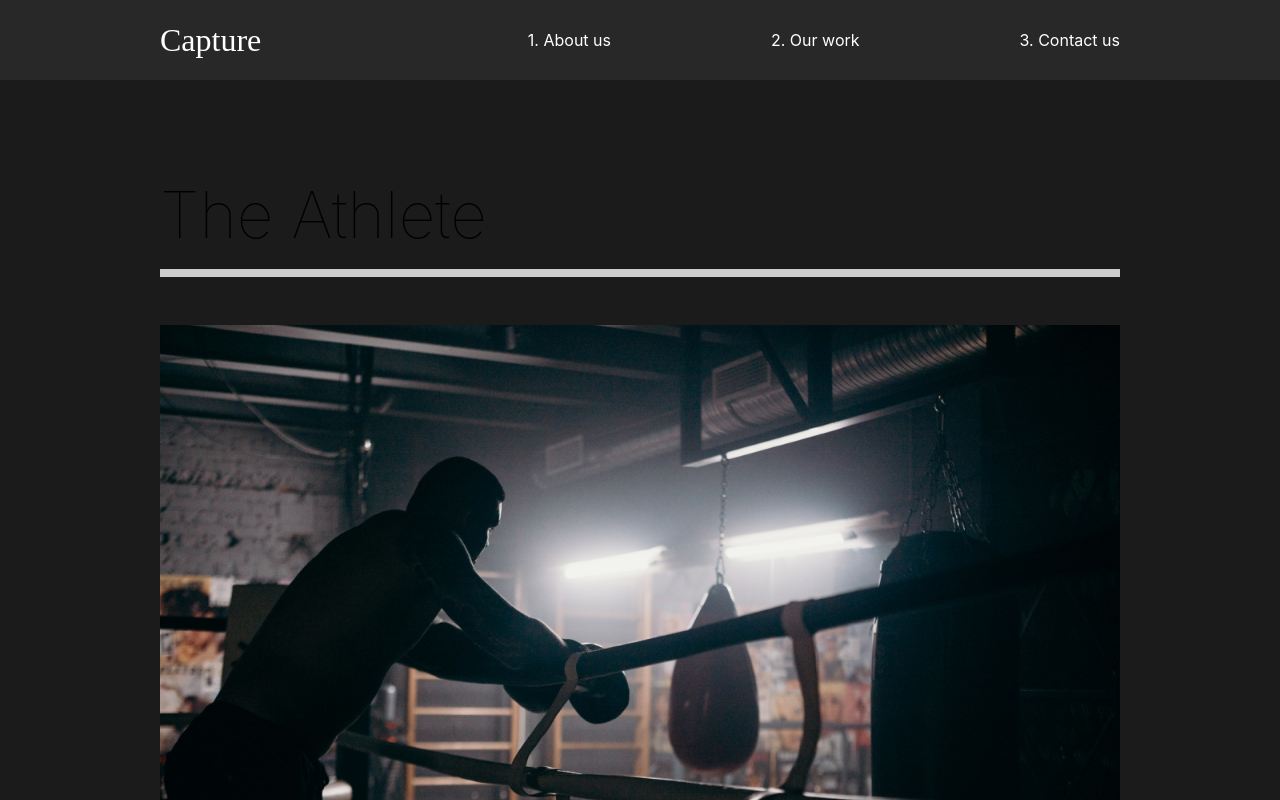
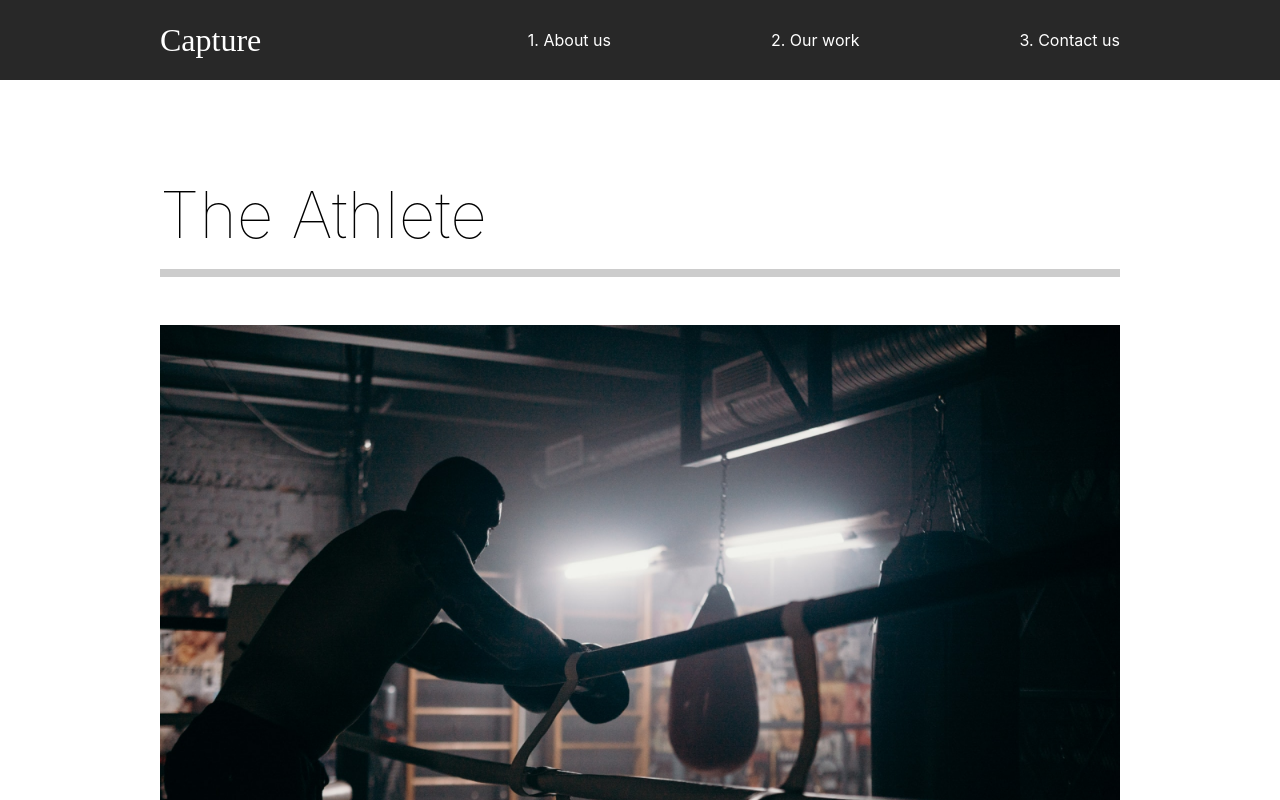
Before and after one commit to rigglet/deved-portfolio, a React (Create React App) app: page /work in a window 1280 px wide. Shown: the top 800 px of the page. Built offline with nearby package versions, Linux system fonts and the light colour scheme; the HTML template or start-up script is replaced by a standard one.

Commit message:
11. Page transitions

```diff
--- a/src/App.js
+++ b/src/App.js
@@ -9,14 +9,20 @@
 import Nav from "./components/Nav";
 
 //Router
-import { Switch, Route } from "react-router-dom";
+import { Switch, Route, useLocation } from "react-router-dom";
+
+//animation
+import { AnimatePresence } from "framer-motion";
 
 function App() {
+  const location = useLocation();
+  console.log(location.path);
   return (
     <div className="App">
       <GlobalStyle />
       <Nav />
-      <Switch>
+      <AnimatePresence exitBeforeEnter>
+        <Switch location={location} key={location.pathname}>
           <Route exact path="/">
             <AboutUs />
           </Route>
@@ -30,6 +36,7 @@
             <MovieDetail />
           </Route>
         </Switch>
+      </AnimatePresence>
     </div>
   );
 }
--- /dev/null
+++ b/src/animation.js
@@ -0,0 +1,20 @@
+export const pageAnimation = {
+  hidden: {
+    opacity: 0,
+    y: 300,
+  },
+  show: {
+    opacity: 1,
+    y: 0,
+    transition: {
+      duration: 1,
+    },
+  },
+  exit: {
+    opacity: 0,
+    y: 300,
+    transition: {
+      duration: 1,
+    },
+  },
+};
--- a/src/components/AboutSection.js
+++ b/src/components/AboutSection.js
@@ -1,24 +1,26 @@
 import home1 from "../img/home1.png";
 import { Layout, Description, Hide, Image } from "../styles/styles";
+//Framer motion
+import { motion } from "framer-motion";
 
 const AboutSection = () => {
   return (
     //<div className="about">
     <Layout>
       <Description>
-        <div className="title">
+        <motion.div>
           <Hide>
-            <h2>We work to make</h2>
+            <motion.h2>We work to make</motion.h2>
           </Hide>
           <Hide>
-            <h2>
+            <motion.h2>
               your <span>dreams</span> come
-            </h2>
+            </motion.h2>
           </Hide>
           <Hide>
-            <h2>true.</h2>
+            <motion.h2>true.</motion.h2>
           </Hide>
-        </div>
+        </motion.div>
         <p>
           Contact us for any photography or videography ideas that you have. We
           have professionals with amazing skills.
--- a/src/pages/AboutUs.js
+++ b/src/pages/AboutUs.js
@@ -2,14 +2,22 @@
 import AboutSection from "../components/AboutSection";
 import ServicesSection from "../components/ServicesSection";
 import FAQSection from "../components/FAQSection";
+//animations
+import { motion } from "framer-motion";
+import { pageAnimation } from "../animation";
 
 const AboutUs = () => {
   return (
-    <>
+    <motion.div
+      exit="exit"
+      variants={pageAnimation}
+      initial="hidden"
+      animate="show"
+    >
       <AboutSection />
       <ServicesSection />
       <FAQSection />
-    </>
+    </motion.div>
   );
 };
 
--- a/src/pages/ContactUs.js
+++ b/src/pages/ContactUs.js
@@ -1,8 +1,17 @@
+import { motion } from "framer-motion";
+import { pageAnimation } from "../animation";
+
 const ContactUs = () => {
   return (
-    <div>
+    <motion.div
+      exit="exit"
+      variants={pageAnimation}
+      initial="hidden"
+      animate="show"
+      style={{ background: "#fff" }}
+    >
       <h1>ContactUs</h1>
-    </div>
+    </motion.div>
   );
 };
 
--- a/src/pages/MovieDetail.js
+++ b/src/pages/MovieDetail.js
@@ -2,6 +2,8 @@
 import styled from "styled-components";
 import { useHistory } from "react-router-dom";
 import { MovieState } from "../movieState";
+import { motion } from "framer-motion";
+import { pageAnimation } from "../animation";
 
 const MovieDetail = () => {
   const history = useHistory();
@@ -17,7 +19,12 @@
   }, [movies, url]);
 
   return (
-    <>
+    <motion.div
+      exit="exit"
+      variants={pageAnimation}
+      initial="hidden"
+      animate="show"
+    >
       {movie && (
         <Details>
           <Headline>
@@ -34,11 +41,11 @@
             ))}
           </Awards>
           <ImageDisplay>
-            <img src={movie.secondaryImg} alt="Secondary image" />
+            <img src={movie.secondaryImg} alt="Secondary" />
           </ImageDisplay>
         </Details>
       )}
-    </>
+    </motion.div>
   );
 };
 
@@ -63,7 +70,7 @@
   }
 `;
 
-const Details = styled.div`
+const Details = styled(motion.div)`
   color: white;
 `;
 
--- a/src/pages/OurWork.js
+++ b/src/pages/OurWork.js
@@ -6,10 +6,20 @@
 import theracer from "../img/theracer-small.png";
 import goodtimes from "../img/goodtimes-small.png";
 
+//animations
+import { motion } from "framer-motion";
+import { pageAnimation } from "../animation";
+
 const OurWork = () => {
   return (
     <div>
-      <Work>
+      <Work
+        variants={pageAnimation}
+        initial="hidden"
+        animate="show"
+        exit="exit"
+        style={{ background: "#fff" }}
+      >
         <Movie>
           <h2>The Athlete</h2>
           <div className="line"></div>
@@ -36,7 +46,7 @@
   );
 };
 
-const Work = styled.div`
+const Work = styled(motion.div)`
   min-height: 100vh;
   overflow: hidden;
   padding: 5rem 10rem;
```
Also changed, not shown: 1 other file (tests, documents, lock files or other folders). Lines whose indentation alone changed are shown as unchanged.
